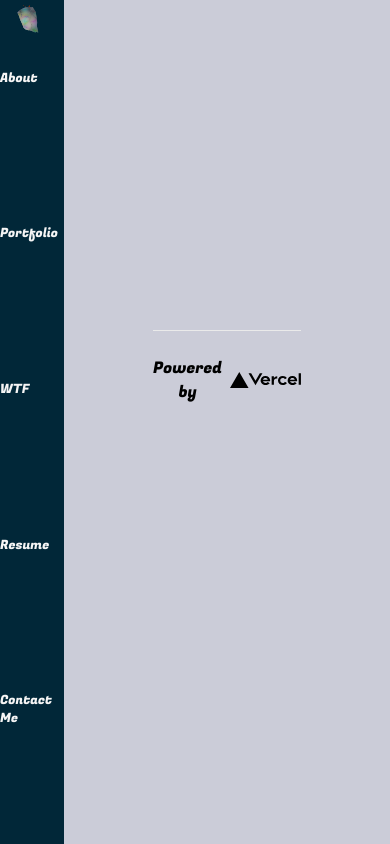
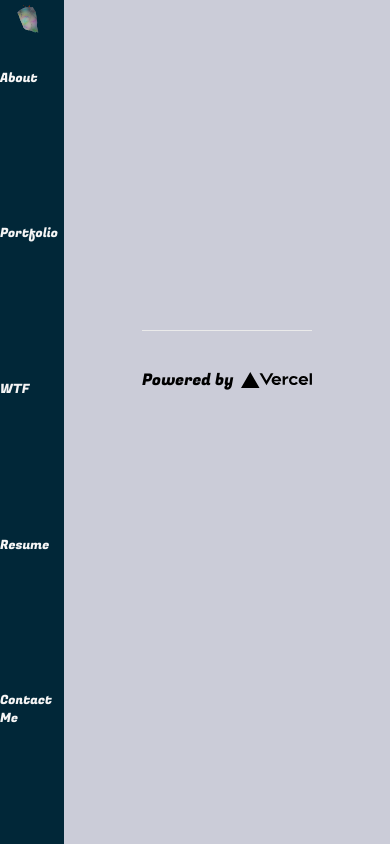
Before and after one commit to StevenDRiggs/my-next-website, a Next.js app: page / in a window 390 px wide. Built offline with nearby package versions, Linux system fonts and the light colour scheme.

Commit message:
adjusted layout for mobile (with profile pic)

```diff
--- a/styles/globals.css
+++ b/styles/globals.css
@@ -36,13 +36,15 @@ html {
 
 @media screen and (600px < width < 1000px) {
   .main-display {
-    margin: 0.5em 1em;
+    margin: 0.5em auto;
+    width: 70%;
   }
 }
 
 @media screen and (max-width: 600px) {
   .main-display {
     height: 90vh;
+    width: 76%;
     margin: auto;
     padding: 0 0.5em 0 4.5em;
   }
```
